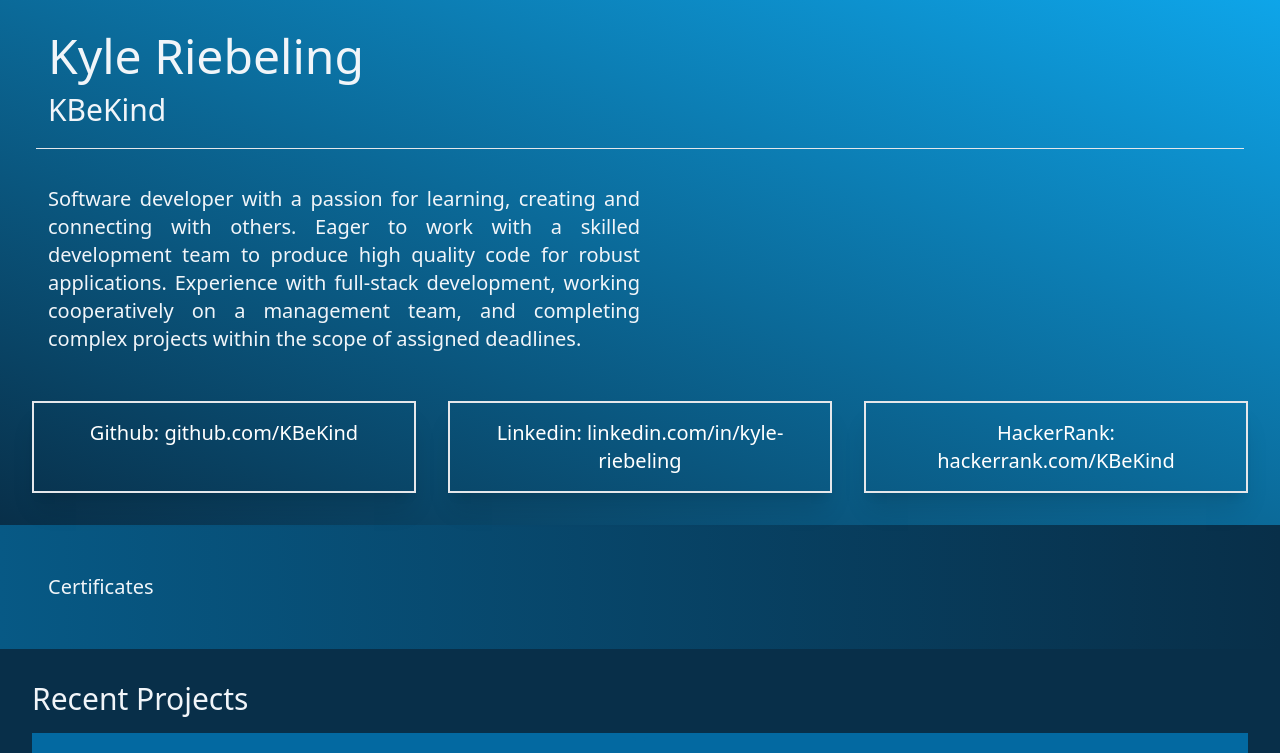
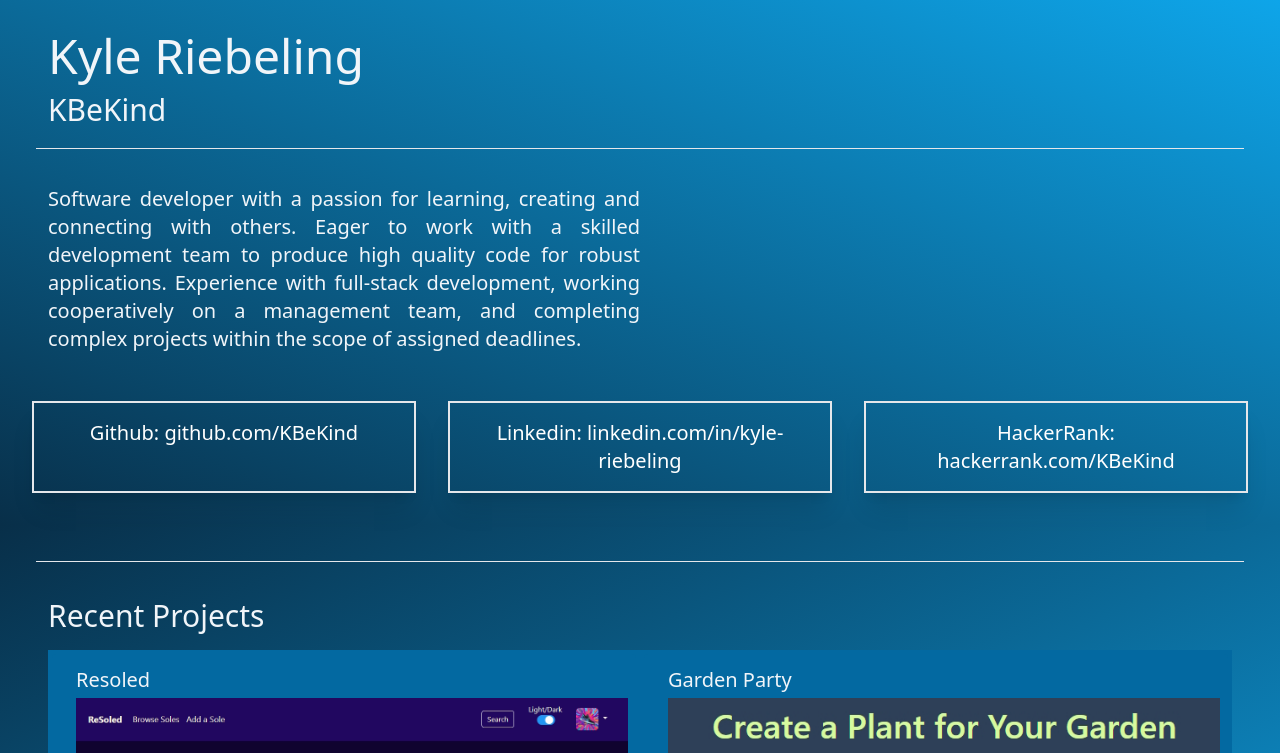
Before and after one commit to KBeKind/portfolio, a Next.js app: page / in a window 1280 px wide. Shown: the top 753 px of the page. Built offline with nearby package versions, Linux system fonts and the light colour scheme.

Commit message:
changed body styling so page had now edges.  worked on styling with background gradient adjustments

```diff
--- a/src/app/layout.tsx
+++ b/src/app/layout.tsx
@@ -16,9 +16,7 @@ export default function RootLayout({
 }) {
   return (
     <html lang="en">
-      <body
-        className={`inter.className text-xl bg-sky-950 text-slate-100 container mx-auto`}
-      >
+      <body className={`inter.className text-xl text-slate-100`}>
         {children}
       </body>
     </html>
--- a/src/app/page.tsx
+++ b/src/app/page.tsx
@@ -45,11 +45,12 @@ export default function Home() {
         </div>
       </div>
       {/* <hr className="mx-8 my-4" /> */}
-      <div className="bg-gradient-to-r from-sky-800 to-sky-950 p-4">
-        <div className="m-4 p-4">
+      <div className="bg-gradient-to-br from-sky-950 to-sky-500 p-4">
+        <hr className="m-5" />
+
+        {/* <div className="m-4 p-4">
           <p>Certificates</p>
-        </div>
-      </div>
+        </div> */}
 
         <div className="m-4 p-4">
           <p className="text-3xl mb-4">Recent Projects</p>
@@ -87,6 +88,7 @@ export default function Home() {
             </div>
           </div>
         </div>
+      </div>
     </>
   );
 }
```
Lines whose indentation alone changed are shown as unchanged.
